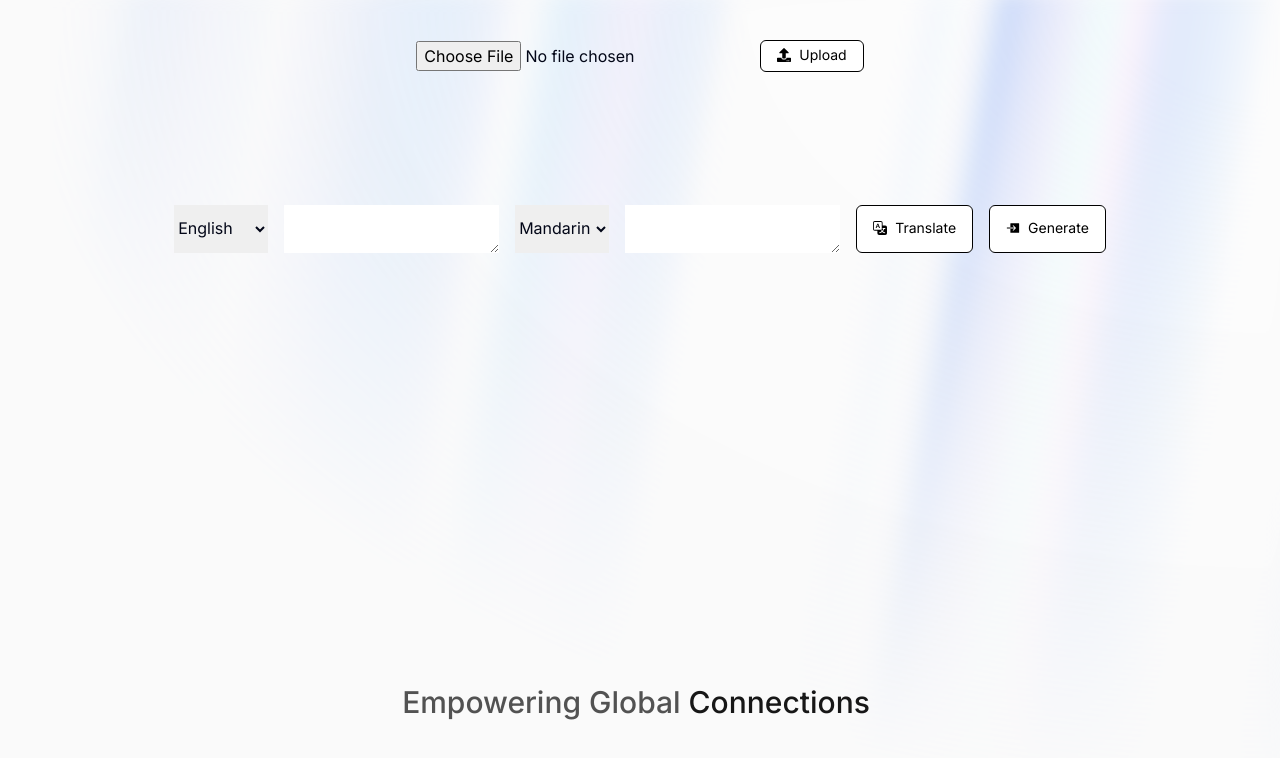
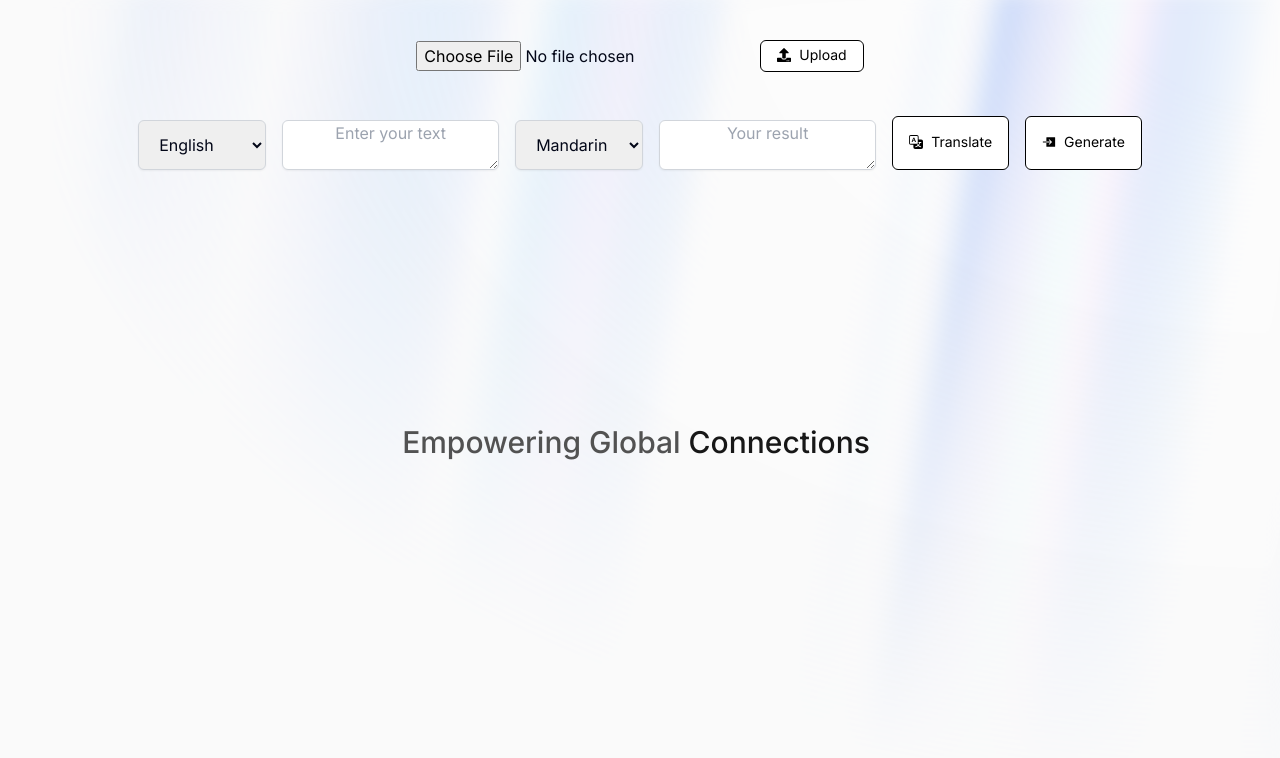
Before and after one commit to tohlh/pepper-jam-frontend, a Next.js app: page / in a window 1280 px wide. Shown: the top 758 px of the page. Built offline with nearby package versions, Linux system fonts and the light colour scheme.

Commit message:
Style input box

```diff
--- a/src/app/page.tsx
+++ b/src/app/page.tsx
@@ -15,7 +15,7 @@ export default function Home() {
 
     return (
         <AuroraBackground>
-            <main className="flex min-h-screen flex-col items-center justify-between p-10">
+            <main className="flex min-h-screen flex-col items-center gap-5 p-10">
                 <UploadForm setId={setId} setTranscription={setTranscription} />
                 <TranscriptionForm
                     id={id}
--- a/src/components/TranslationForm.tsx
+++ b/src/components/TranslationForm.tsx
@@ -56,7 +56,7 @@ export default function TranslationForm({
             <select
                 value={fromLang}
                 onChange={(e) => setFromLang(e.target.value)}
-                className=""
+                className="block px-4 py-2 mt-1 rounded-md border border-gray-300 shadow-sm focus:border-blue-500 focus:ring focus:ring-blue-200 focus:ring-opacity-50"
             >
                 <option value="en">English</option>
                 <option value="zh">Mandarin</option>
@@ -70,9 +70,15 @@ export default function TranslationForm({
             <textarea
                 value={captions}
                 onChange={(e) => setCaptions(e.target.value)}
+                className="block text-center mt-1 rounded-md border border-gray-300 shadow-sm focus:border-blue-500 focus:ring focus:ring-blue-200 focus:ring-opacity-50"
+                placeholder="Enter your text"
             />
 
-            <select value={toLang} onChange={(e) => setToLang(e.target.value)}>
+            <select
+                value={toLang}
+                onChange={(e) => setToLang(e.target.value)}
+                className="block px-4 py-2 mt-1 rounded-md border border-gray-300 shadow-sm focus:border-blue-500 focus:ring focus:ring-blue-200 focus:ring-opacity-50"
+            >
                 <option value="en">English</option>
                 <option value="zh">Mandarin</option>
                 <option value="es">Spanish</option>
@@ -82,7 +88,12 @@ export default function TranslationForm({
                 <option value="ja">Japanese</option>
                 <option value="ko">Korean</option>
             </select>
-            <textarea value={translation} readOnly />
+            <textarea
+                value={translation}
+                readOnly
+                className="block text-center mt-1 rounded-md border border-gray-300 shadow-sm focus:border-blue-500 focus:ring focus:ring-blue-200 focus:ring-opacity-50"
+                placeholder="Your result"
+            />
             <BorderButton
                 title="Translate"
                 position="left"
```
